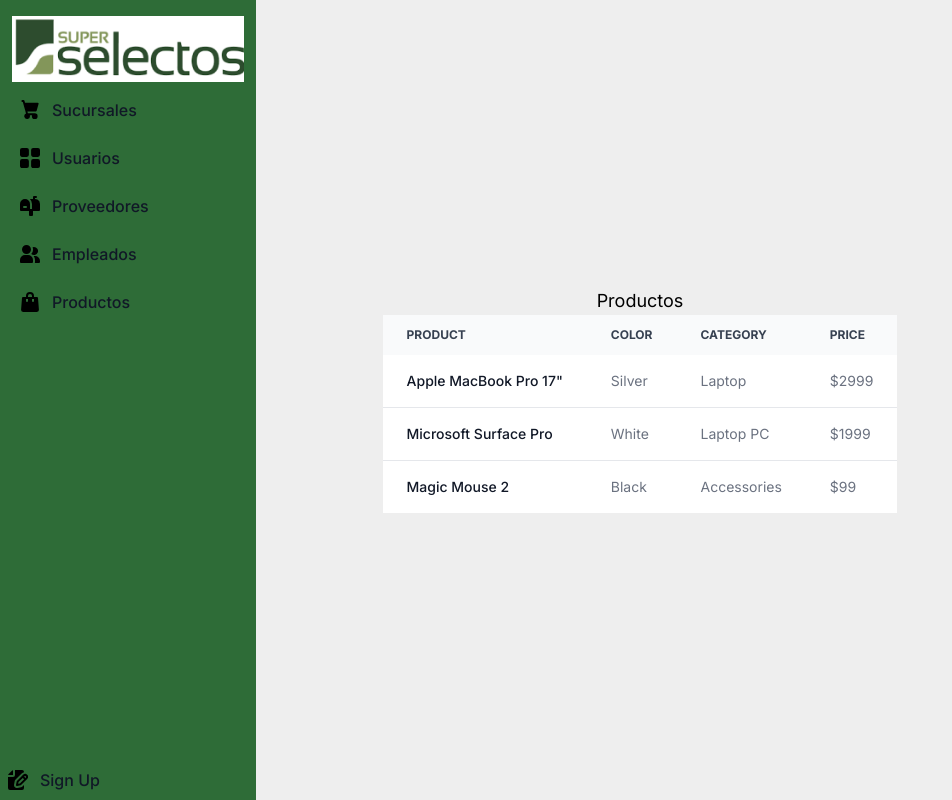
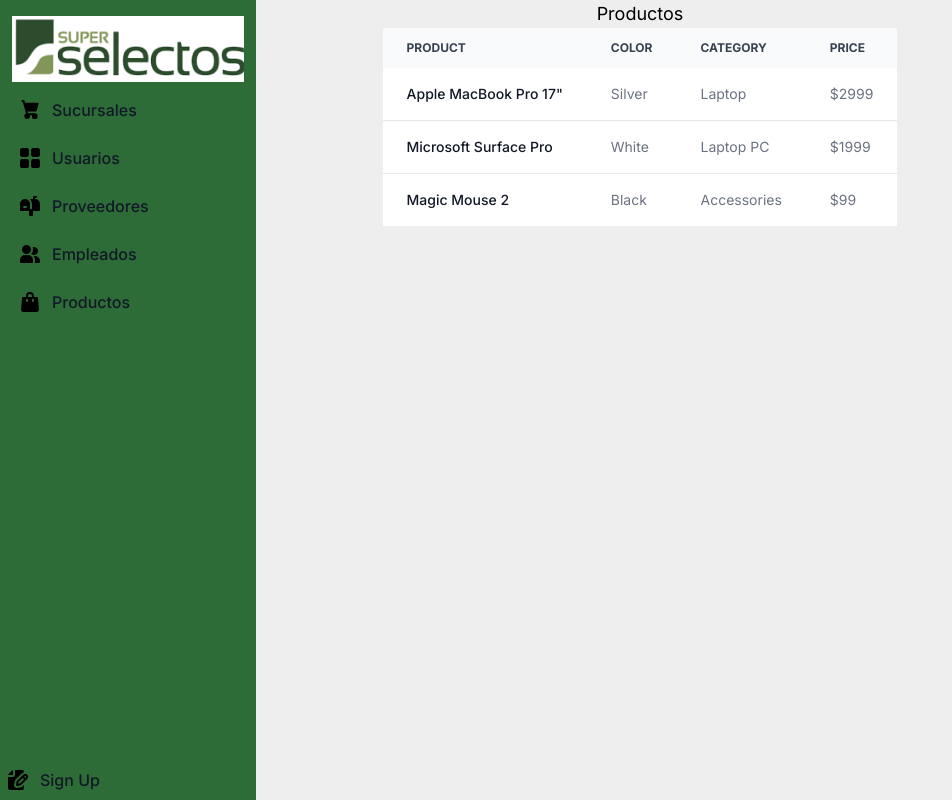
Before and after one commit to EdgarAllan07/sistema-inventario, a Next.js app: page /Menu in a window 1280 px wide. Shown: the whole page, without its empty margins (0-952 px from the left). Built offline with nearby package versions, Linux system fonts and the light colour scheme.

Commit message:
Update page.js

```diff
--- a/src/app/Menu/page.js
+++ b/src/app/Menu/page.js
@@ -3,7 +3,7 @@
 
 function page() {
   return (
-    <main className="flex flex-col justify-between">
+    <main className="flex min-h-screen flex-col items-center ">
           <h1 className='semi-bold text-lg text-center'>Productos</h1>
       <Menu>
 
```
